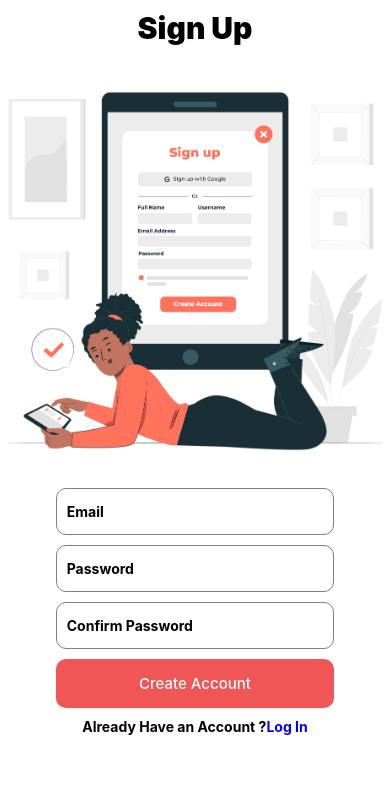
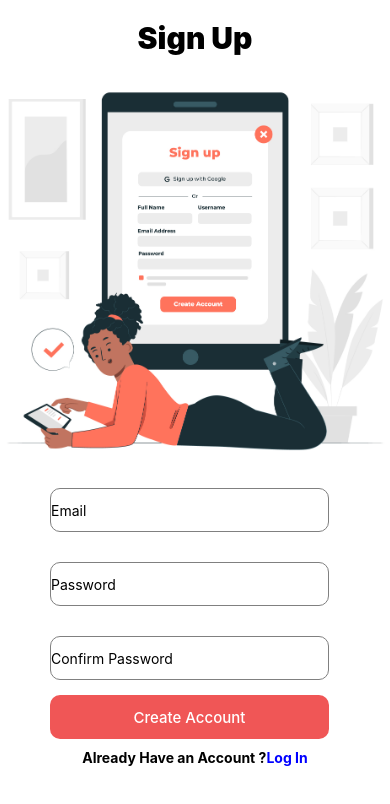
Before and after one commit to abhijan2402/easycheez-seller, a React Native app: screen /SignUp in a window 390 px wide. Shown: the top 804 px of the page. Built offline with nearby package versions, Linux system fonts and the light colour scheme.

Commit message:
adding profile Page backend

```diff
--- a/src/screens/Auth/SignUp.js
+++ b/src/screens/Auth/SignUp.js
@@ -1,12 +1,10 @@
 import { StyleSheet, Text, View, Image, Dimensions, ScrollView, TouchableOpacity, TextInput, ActivityIndicator } from 'react-native'
-import React, { useState, useEffect, useRef, useContext } from "react";
+import React, { useState, useEffect, useRef } from "react";
 const windoWidth = Dimensions.get('window').width;
 const windoHeight = Dimensions.get('window').height;
-// import firestore from '@react-native-firebase/firestore';
+import firestore from '@react-native-firebase/firestore';
 import auth from '@react-native-firebase/auth';
-import { GlobalVariable } from '../../../App';
 const SignUp = ({ navigation }) => {
-    const {listenAut,userUid}=useContext(GlobalVariable);
     const [email, setemail] = useState('')
     const [password, setpassword] = useState('');
     const [Cpassword, setCpassword] = useState('');
@@ -27,19 +25,19 @@ const SignUp = ({ navigation }) => {
                     .createUserWithEmailAndPassword(email, password)
                     .then((userCredential) => {
                         const user = userCredential.user;
+                        firestore()
+                            .collection('Users')
+                            .doc(userCredential.user.uid)
+                            .set({
+                                email: email
+                            }).then(() => {
+
                                 console.log(user, "congo")
                                 setLoading(false)
+                                navigation.navigate("Profile");
+                            }
 
-
-                        // firestore().collection("UserCollection").doc(user.uid).set(userDetails)
-                        //     .then(() => {
-                        //         console.log("user created")
-                        //         setLoading(false)
-                        //     })
-                        //     .catch((error) => {
-                        //         // setLoading(false)
-                        //         console.log(error);
-                        //     })
+                            )
                     })
             } catch (error) {
                 console.log(error)
@@ -52,40 +50,47 @@ const SignUp = ({ navigation }) => {
     }
     return (
         <ScrollView style={styles.Background}>
+
+            <View style={styles.Head}>
                 <Text style={styles.SubHead}>Sign Up</Text>
+            </View>
+
+            <View>
                 <Image source={require('../../assets/SignUp.jpg')} style={styles.image} />
-            <View style={{alignItems: 'center',}}>
-                <TextInput
-                    style={styles.Box}
-                    placeholderTextColor={"black"}
-                    placeholder={'Email'}
+            </View>
+
+            <View>
+                <TextInput style={styles.Box} placeholder={'Email'}
                     onChangeText={value => { setemail(value) }}
                 />
-                <TextInput
-                    style={styles.Box}
-                    placeholderTextColor={"black"}
-                    placeholder={'Password'}
+            </View>
+
+            <View style={{ marginTop: 20 }}>
+                <TextInput style={styles.Box} placeholder={'Password'}
                     onChangeText={value => { setpassword(value) }}
                     autoCapitalize={true}
                 />
-                <TextInput
-                    style={styles.Box}
-                    placeholderTextColor={"black"}
-                    placeholder={'Confirm Password'}
+            </View>
+
+            <View style={{ marginTop: 20 }}>
+                <TextInput style={styles.Box} placeholder={'Confirm Password'}
                     onChangeText={value => { setCpassword(value) }}
                     autoCapitalize={true}
                 />
-                <TouchableOpacity style={styles.Btn} onPress={()=>navigation.navigate('createprofile')}>
+            </View>
+
+            <TouchableOpacity style={styles.Btn} onPress={validateUser}>
                 {
                     loading ?
-                            <ActivityIndicator size={25} color={"white"} /> :
+                        <ActivityIndicator size={25} color={"white"} style={{ marginTop: 10 }} /> :
+
                         <Text style={styles.BtnTxt}>Create Account</Text>
                 }
             </TouchableOpacity>
+
             <View style={styles.Last}>
                 <Text style={styles.LastTxt}>Already Have an Account ?</Text>
                 <Text style={styles.LastSubTxt} onPress={() => { navigation.navigate('SignIn') }}>Log In</Text>
-                </View>
             </View>
 
         </ScrollView>
@@ -104,37 +109,33 @@ const styles = StyleSheet.create({
     SubHead: {
         color: "black",
         fontSize: 30,
-        fontWeight: '900',
-        textAlign:"center",
-        padding:10
+        fontWeight: '900'
     },
     image: {
         height: windoHeight / 2,
         width: windoWidth,
     },
     Box: {
-        width:windoWidth/1.4,
-        height:windoHeight/18,
+        height: 44,
+        width: 279,
+        marginLeft: 50,
         marginTop: 10,
         borderRadius: 10,
         borderColor: "#808080",
-        borderWidth: 1,
-        paddingLeft:10,
-        fontWeight:"bold",
-        color:"black",
-        paddingLeft:10
+        borderWidth: 1
     },
     Btn: {
-        width:windoWidth/1.4,
-        height:windoHeight/17,
-        marginTop: 10,
+        height: 44,
+        width: 279,
+        marginLeft: 50,
+        marginTop: 15,
         backgroundColor: '#F05656',
         borderRadius: 10,
         marginBottom: 10,
-        alignItems:"center",
-        justifyContent: 'center',
     },
     BtnTxt: {
+        textAlign: 'center',
+        marginTop: 13,
         color: 'white',
         fontSize: 15,
         fontWeight: '500'
--- a/src/screens/profile/Account.js
+++ b/src/screens/profile/Account.js
@@ -1,13 +1,29 @@
-import React, { useState } from 'react'
+import React, { useState, useContext, useEffect } from 'react'
 import { View, Text, StyleSheet, Image, Dimensions, TouchableOpacity } from 'react-native'
 import Header from '../../components/Home/Header'
 const windoWidth = Dimensions.get('window').width;
 const windoHeight = Dimensions.get('window').height;
 import auth from '@react-native-firebase/auth';
-
+import { GlobalVariable } from '../../../App';
+import firestore from '@react-native-firebase/firestore';
 function Account({ navigation }) {
+    const { userUid } = useContext(GlobalVariable);
     const logout = () => {
         auth().signOut()
+    }
+    useEffect(() => {
+        UserInfo();
+    }, [])
+
+    const UserInfo = async () => {
+        try {
+            const user = await firestore().collection('Users').doc(userUid.uid).get()
+            const Data = user._data;
+            console.log(Data)
+            // setgetAllDetails(Data);
+        } catch (error) {
+            console.error(error);
+        }
     }
     return (
         <View style={{ width: windoWidth, height: windoHeight, backgroundColor: "white" }}>
@@ -39,7 +55,7 @@ function Account({ navigation }) {
                     <Image source={{ uri: "https://cdn-icons-png.flaticon.com/128/2989/2989988.png" }} style={styles.LogoImage} />
                 </View>
                 <TouchableOpacity style={{ margin: 20, borderWidth: 1, borderRadius: 15, marginHorizontal: 50, alignItems: "center" }} onPress={logout}>
-                    <Text style={{color:"black",padding:20}}>LogOut</Text>
+                    <Text style={{ color: "black", padding: 20 }}>LogOut</Text>
                 </TouchableOpacity>
 
             </View>
```
Also changed, not shown: 2 other files (tests, documents, lock files or other folders). Lines whose indentation alone changed are shown as unchanged.
